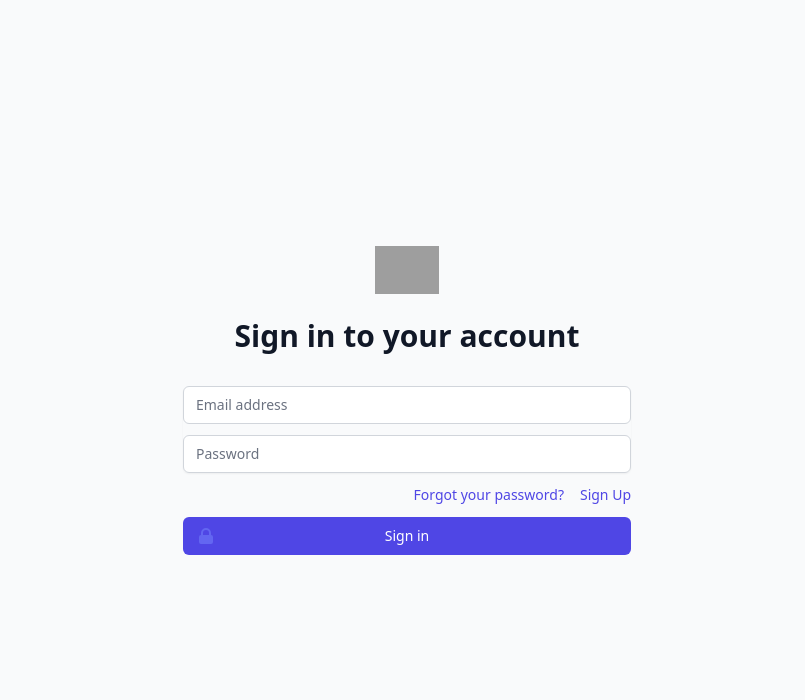
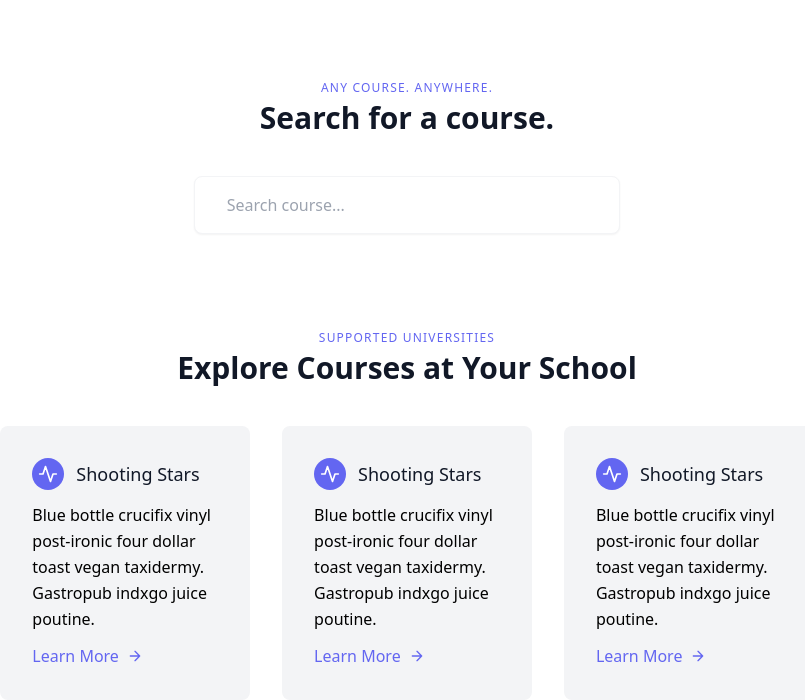
Before and after one commit to ratemyclasses/rmc-client, a React (Create React App) app: page / in a window 1280 px wide. Before the commit this address led to /login. Shown: the top 700 px of the page, without its empty margins (233-1038 px from the left). Built offline with nearby package versions, Linux system fonts and the light colour scheme; no server answers; grey boxes are pictures that could not be loaded.

Commit message:
Add UI components

```diff
--- a/src/App.jsx
+++ b/src/App.jsx
@@ -7,6 +7,7 @@ import { PageNotFound } from "./common/PageNotFound";
 import requireAuth from "./common/requireAuth";
 import { Auth } from "./features/auth/Auth.jsx";
 import { Dashboard } from "./features/dashboard/Dashboard.jsx";
+import { Landing } from "./features/landing/Landing";
 
 function App() {
   const dispatch = useDispatch();
@@ -30,8 +31,8 @@ function App() {
           <Route path="/signup">
             <Auth />
           </Route>
-          <Route path="/dashboard" component={requireAuth(Dashboard)} />
-          <Route exact path="/" component={requireAuth(Dashboard)} />
+          <Route path="/dashboard" component={Dashboard} />
+          <Route exact path="/" component={Landing} />
           <Route path="/*" component={PageNotFound} />
         </Switch>
       </Router>
--- /dev/null
+++ b/src/common/layout/CenteredContent.jsx
@@ -0,0 +1,13 @@
+export default function CenteredContent({ children, ...props }) {
+    return (
+        <div class="flex ...">
+            <div class="flex-1 h-16">
+            </div>
+            <div class="flex-shrink-0 h-16 w-4/6 ...">
+                {props.centeredComponent}
+            </div>
+            <div class="flex-1 h-16">
+            </div>
+        </div>
+    )
+}
--- a/src/features/dashboard/Dashboard.jsx
+++ b/src/features/dashboard/Dashboard.jsx
@@ -23,11 +23,12 @@ export function Dashboard() {
   console.log(reviews, user);
 
   if (!user) {
-    return <div>Loading...</div>;
+    return <div>Dashboard: No User</div>;
   }
 
   return (
     <div>
+      <div>Dashboard: No User</div>
       Welcome to RMC, {user.firstName} {user.lastName}
       <button
         className="group relative flex justify-center py-2 px-4 border border-transparent text-sm font-medium rounded-md text-white bg-indigo-600 hover:bg-indigo-700 focus:outline-none focus:ring-2 focus:ring-offset-2 focus:ring-indigo-500"
--- /dev/null
+++ b/src/features/landing/Landing.jsx
@@ -0,0 +1,7 @@
+import CenteredContent from "../../common/layout/CenteredContent";
+import { LandingContents } from "./LandingContents";
+
+
+export function Landing() {
+    return (<CenteredContent centeredComponent={<LandingContents />} />)
+}
--- /dev/null
+++ b/src/features/landing/LandingContents.jsx
@@ -0,0 +1,11 @@
+import { SearchField } from "./SearchField";
+import { Universities } from "./Universities";
+
+export function LandingContents() {
+    return (
+        <div class="text-center mt-20">
+            <SearchField />
+            <Universities />
+        </div>
+    );
+}
--- /dev/null
+++ b/src/features/landing/SearchField.jsx
@@ -0,0 +1,14 @@
+export function SearchField() {
+    return (
+        <div>
+            <div class="flex flex-col text-center w-full mb-10">
+                <h2 class="text-xs text-indigo-500 tracking-widest font-medium title-font mb-1">ANY COURSE. ANYWHERE.</h2>
+                <h1 class="sm:text-3xl text-2xl font-bold title-font text-gray-900">Search for a course.</h1>
+            </div>
+            <div class=" relative ">
+
+                <input type="text" id="rounded-email" class=" rounded-lg border-transparent flex-1 appearance-none border border-gray-100 w-3/6 py-4 px-8 bg-white text-gray-700 placeholder-gray-400 shadow-sm text-base focus:outline-none focus:ring-2 focus:border-transparent" placeholder="Search course..." />
+            </div>
+        </div>
+    )
+}
--- /dev/null
+++ b/src/features/landing/Universities.jsx
@@ -0,0 +1,19 @@
+import { UniversityCard } from "./UniversityCard";
+
+export function Universities() {
+    return (
+        <div>
+            <div class="container px-5 py-24 mx-auto">
+                <div class="flex flex-col text-center w-full mb-10">
+                    <h2 class="text-xs text-indigo-500 tracking-widest font-medium title-font mb-1">SUPPORTED UNIVERSITIES</h2>
+                    <h1 class="sm:text-3xl text-2xl font-bold title-font text-gray-900">Explore Courses at Your School</h1>
+                </div>
+                <div class="flex flex-wrap -m-4">
+                    <UniversityCard />
+                    <UniversityCard />
+                    <UniversityCard />
+                </div>
+            </div>
+        </div>
+    )
+}
--- /dev/null
+++ b/src/features/landing/UniversityCard.jsx
@@ -0,0 +1,24 @@
+export function UniversityCard() {
+    return (
+        <div class="p-4 md:w-1/3 text-left">
+            <div class="flex rounded-lg h-full bg-gray-100 p-8 flex-col">
+                <div class="flex items-center mb-3">
+                    <div class="w-8 h-8 mr-3 inline-flex items-center justify-center rounded-full bg-indigo-500 text-white flex-shrink-0">
+                        <svg fill="none" stroke="currentColor" stroke-linecap="round" stroke-linejoin="round" stroke-width="2" class="w-5 h-5" viewBox="0 0 24 24">
+                            <path d="M22 12h-4l-3 9L9 3l-3 9H2"></path>
+                        </svg>
+                    </div>
+                    <h2 class="text-gray-900 text-lg title-font font-medium">Shooting Stars</h2>
+                </div>
+                <div class="flex-grow">
+                    <p class="leading-relaxed text-base">Blue bottle crucifix vinyl post-ironic four dollar toast vegan taxidermy. Gastropub indxgo juice poutine.</p>
+                    <a class="mt-3 text-indigo-500 inline-flex items-center">Learn More
+                                    <svg fill="none" stroke="currentColor" stroke-linecap="round" stroke-linejoin="round" stroke-width="2" class="w-4 h-4 ml-2" viewBox="0 0 24 24">
+                            <path d="M5 12h14M12 5l7 7-7 7"></path>
+                        </svg>
+                    </a>
+                </div>
+            </div>
+        </div>
+    )
+}
```
Also changed, not shown: 1 other file (tests, documents, lock files or other folders).
